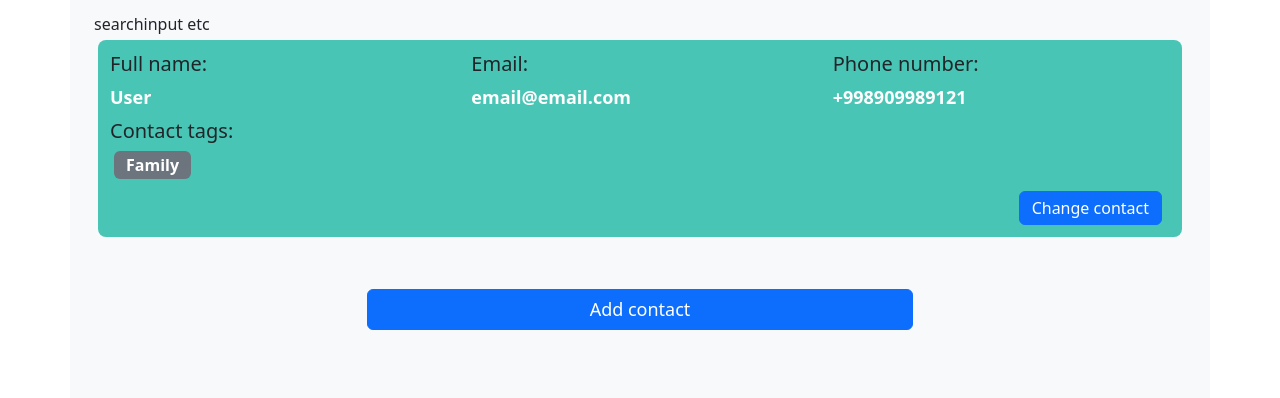
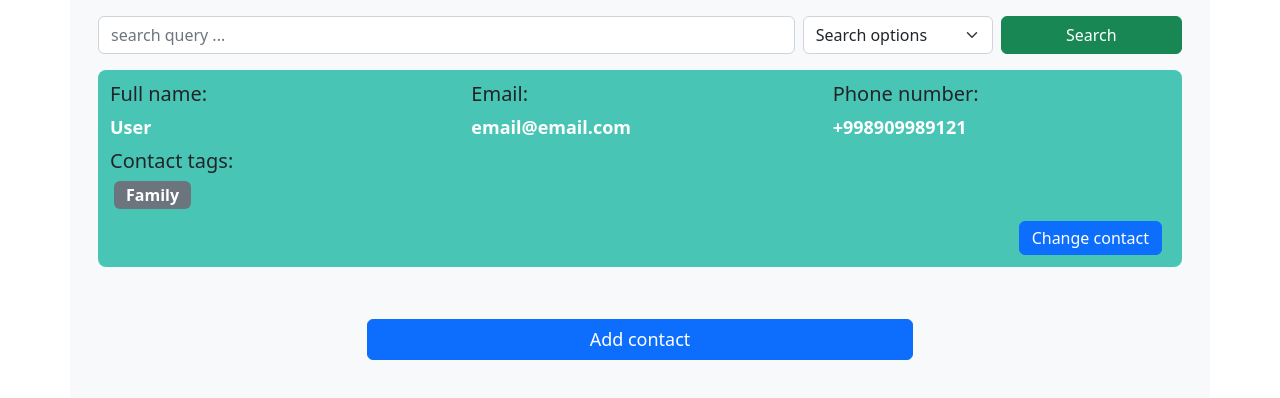
Before and after one commit to AKMav/vContact, a Vue app: page / in a window 1280 px wide. Shown: the top 398 px of the page. Built offline with nearby package versions, Linux system fonts and the light colour scheme.

Commit message:
feat: add search component

```diff
--- /dev/null
+++ b/src/components/SearchFilter/index.vue
@@ -0,0 +1,70 @@
+<template>
+  <div class="search-filter">
+    <input
+      v-model="searchQuery"
+      class="form-control search-input mb-2 me-1"
+      type="text"
+      placeholder="search query ..."
+    >
+    <select
+      v-model="selected"
+      class="form-select mb-2 mx-1 w-25"
+    >
+      <option
+        value=""
+        disabled
+        selected
+      >
+        Search options
+      </option>
+      <option
+        v-for="item of options"
+        :key="item"
+      >
+        {{ item }}
+      </option>
+    </select>
+    <button
+      type="button"
+      class="btn btn-success mb-2 ms-1 w-25"
+      @click="onSearch"
+    >
+      Search
+    </button>
+  </div>
+</template>
+
+<script>
+import { ref } from "vue";
+
+export default {
+  name: "SearchFilter",
+  setup() {
+    const selected = ref("");
+    const options = ["name", "email", "phone", "tags"];
+    const searchQuery = ref("");
+
+    const optionChange = (e) => {
+      console.log(e.target.value);
+    };
+
+    const onSearch = () => {
+
+    };
+
+    return {
+      selected,
+      options,
+      searchQuery,
+      onSearch,
+      optionChange
+    };
+
+
+  }
+};
+</script>
+
+<style lang="scss">
+  @import './style.scss';
+</style>
--- /dev/null
+++ b/src/components/SearchFilter/style.scss
@@ -0,0 +1,5 @@
+.search-filter {
+  display: flex;
+  align-items: center;
+  justify-content: space-between;
+}
--- a/src/pages/ContactForm/index.vue
+++ b/src/pages/ContactForm/index.vue
@@ -108,6 +108,7 @@
 import { computed, ref, onMounted } from "vue";
 import { useStore } from "vuex";
 import { useRouter, useRoute } from "vue-router";
+import { tagsSource } from "@/utils/variables.js";
 
 export default {
   name: "ContactForm",
@@ -116,7 +117,7 @@ export default {
     const route  = useRoute();
     const router  = useRouter();
 
-    const tags = ref([{ value: "Family", active: false }, { value: "Business", active: false }, { value: "Friends", active: false }, { value: "Gym", active: false }, { value: "Neighbors", active: false }, { value: "Others", active: false }]);
+    const tags = ref(tagsSource.map(tag => ({ value: tag, action: false })));
 
     const initValue = {
       fullname: "",
--- a/src/pages/ContactList/index.vue
+++ b/src/pages/ContactList/index.vue
@@ -1,7 +1,7 @@
 <template>
   <div class="contacts container">
     <div class="controls">
-      searchinput etc
+      <SearchFilter />
     </div>
 
     <ItemList :data="contacts" />
@@ -21,11 +21,13 @@ import { computed } from "vue";
 import { useStore } from "vuex";
 import { useRouter } from "vue-router";
 import ItemList from "@/components/ItemList/index.vue";
+import SearchFilter from "@/components/SearchFilter/index.vue";
 
 export default {
   name: "ContactList",
   components: {
-    ItemList
+    ItemList,
+    SearchFilter
   },
 
   setup() {
--- a/src/pages/ContactList/style.scss
+++ b/src/pages/ContactList/style.scss
@@ -1,6 +1,10 @@
 .contacts {
   &.container {
     padding: 0;
+  }
+
+  .controls {
+    padding: 4px;
   }
 
   &>.add-btn {
--- /dev/null
+++ b/src/utils/variables.js
@@ -0,0 +1 @@
+export const tagsSource = ["Family", "Business", "Friends", "Gym", "Neighbors", "Others"];
```
